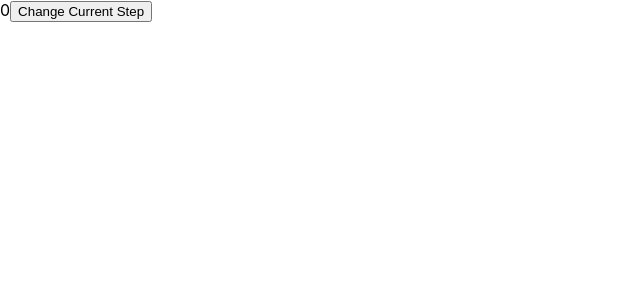
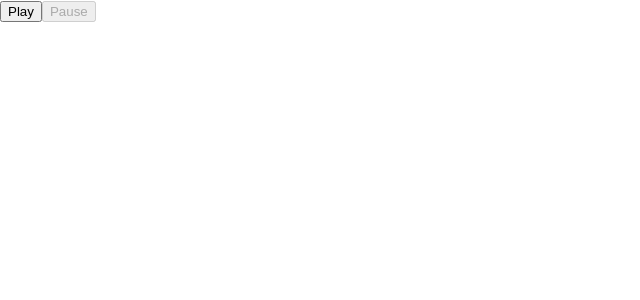
Before and after one commit to Yarklim/react_practice-redux_toolkit, a React (Vite) app: page / in a window 1280 px wide. Shown: the top 300 px of the page, without its empty margins (0-640 px from the left). Built offline with nearby package versions, Linux system fonts and the light colour scheme.

Commit message:
added Controls

```diff
--- a/src/components/Playground/Playground.tsx
+++ b/src/components/Playground/Playground.tsx
@@ -1,17 +1,22 @@
+import { useState } from "react"
 import { useAppDispatch, useAppSelector } from "../../app/hooks"
 
 import { setCurrentStep } from "./store/slices"
+
+import Controls from "./components/Controls"
 
 const Playground: React.FC = () => {
   const state = useAppSelector((state) => state.playground)
   const dispatch = useAppDispatch()
 
+  const [isTimerActive, setIsTimerActive] = useState<boolean>(false)
+
   return (
     <div>
-      {state.currentStep}
-      <button onClick={() => dispatch(setCurrentStep())}>
-        Change Current Step
-      </button>
+      <Controls
+        isTimerActive={isTimerActive}
+        setIsTimerActive={setIsTimerActive}
+      />
     </div>
   )
 }
--- /dev/null
+++ b/src/components/Playground/components/Controls/Controls.tsx
@@ -0,0 +1,20 @@
+export interface IControlProps {
+  isTimerActive: boolean
+  setIsTimerActive: React.Dispatch<React.SetStateAction<boolean>>
+}
+
+const Controls: React.FC<IControlProps> = (props) => {
+  const { isTimerActive, setIsTimerActive } = props
+  return (
+    <div>
+      <button onClick={() => setIsTimerActive(true)} disabled={isTimerActive}>
+        Play
+      </button>
+      <button onClick={() => setIsTimerActive(false)} disabled={!isTimerActive}>
+        Pause
+      </button>
+    </div>
+  )
+}
+
+export default Controls
--- /dev/null
+++ b/src/components/Playground/components/Controls/index.ts
@@ -0,0 +1 @@
+export { default } from "./Controls"
```
